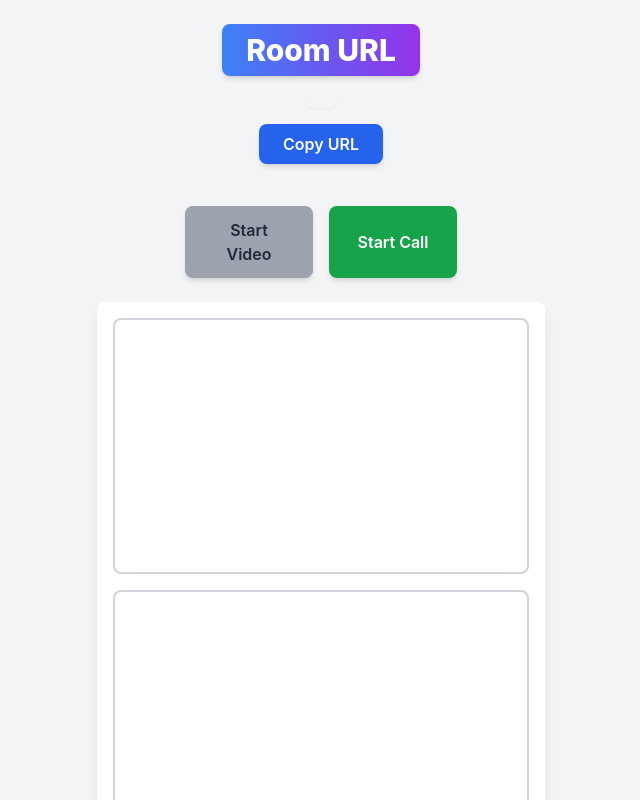
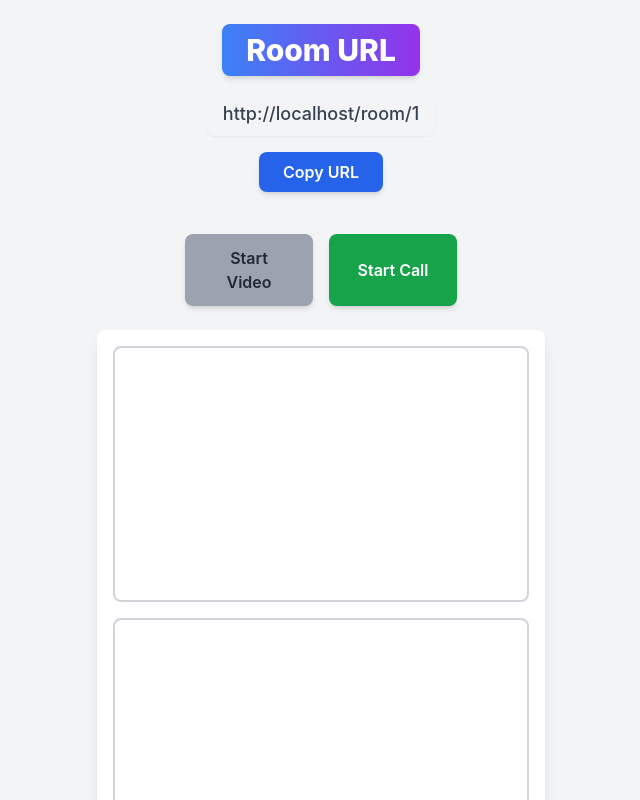
Before and after one commit to alimirhashimli1/video-call-app, a React (Vite) app in the folder frontend/: page /room/1 in a window 1280 px wide. Shown: the top 800 px of the page, without its empty margins (319-959 px from the left). Built offline with nearby package versions, Linux system fonts and the light colour scheme; no server answers.

Commit message:
added room url

```diff
--- a/frontend/src/App.tsx
+++ b/frontend/src/App.tsx
@@ -7,7 +7,7 @@ const App: React.FC = () => {
   return (
     <Routes>
       <Route path="/" element={<Home />} />
-      <Route path="/room/:roomId" element={<Room roomUrl="" />} />
+      <Route path="/room/:roomId" element={<Room />} />
     </Routes>
   );
 };
--- a/frontend/src/Room.tsx
+++ b/frontend/src/Room.tsx
@@ -5,7 +5,7 @@ import { socket } from "./socket/socket";
 const iceServers = [{ urls: "stun:stun.l.google.com:19302" }];
 
 
-const Room: React.FC<{ roomUrl: string }> = ({ roomUrl }) => {
+const Room: React.FC = () => {
   const [messages, setMessages] = useState<
     { text: string; sender: "self" | "other" }[]
   >([]);
@@ -17,6 +17,8 @@ const Room: React.FC<{ roomUrl: string }> = ({ roomUrl }) => {
   const peerConnectionRef = useRef<RTCPeerConnection | null>(null);
   const [showCopyModal, setShowCopyModal] = useState(false);
   const { roomId } = useParams<{ roomId: string }>();
+
+  const roomUrl = roomId ? `${window.location.origin}/room/${roomId}` : "";
 
 
   useEffect(() => {
@@ -43,7 +45,7 @@ const Room: React.FC<{ roomUrl: string }> = ({ roomUrl }) => {
     if (roomId) {
       navigator.clipboard.writeText(roomUrl);
       setShowCopyModal(true);
-      setTimeout(() => setShowCopyModal(false), 2000); // Hide modal after 2 seconds
+      setTimeout(() => setShowCopyModal(false), 2000);
     }
   };
 
```
